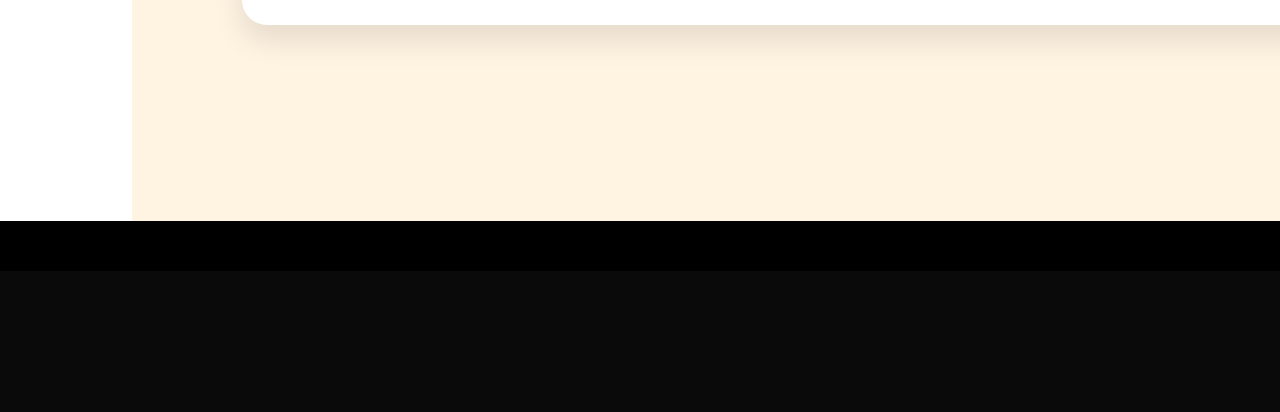
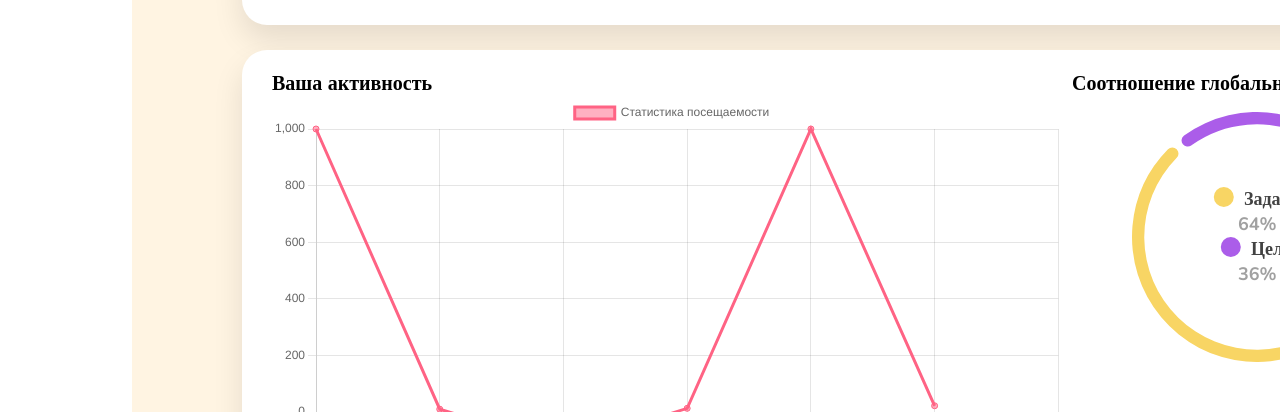
Before and after one commit to VanCode111/front-react, a React (Create React App) app: page /account in a window 1280 px wide. Shown: the part 529-941 px from the top of the page. Before the commit the page ends 800 px from the top, so only its background shows below. Built offline with nearby package versions, Linux system fonts and the light colour scheme.

Commit message:
add chart to account page

```diff
--- a/package.json
+++ b/package.json
@@ -6,6 +6,7 @@
         "@testing-library/jest-dom": "^5.16.5",
         "@testing-library/react": "^13.4.0",
         "@testing-library/user-event": "^13.5.0",
+        "chart.js": "^3.9.1",
         "classnames": "^2.3.2",
         "prop-types": "^15.8.1",
         "react": "^18.2.0",
--- /dev/null
+++ b/src/components/AccountChart/AccountChart.jsx
@@ -0,0 +1,47 @@
+import React from 'react';
+import {
+    Chart as ChartJS,
+    CategoryScale,
+    LinearScale,
+    PointElement,
+    LineElement,
+    Title,
+    Tooltip,
+    Legend,
+} from 'chart.js';
+import { Line } from 'react-chartjs-2';
+
+ChartJS.register(
+    CategoryScale,
+    LinearScale,
+    PointElement,
+    LineElement,
+    Title,
+    Tooltip,
+    Legend,
+);
+
+export const options = {
+    responsive: true,
+    plugins: {
+        legend: {
+            position: 'top',
+        },
+    },
+};
+
+const labels = ['January', 'February', 'March', 'April', 'May', 'June', 'July'];
+
+export const data = {
+    labels,
+    datasets: [
+        {
+            label: 'Статистика посещаемости',
+            data: [1000, 10, -123, 13, 1000, 22],
+            borderColor: 'rgb(255, 99, 132)',
+            backgroundColor: 'rgba(255, 99, 132, 0.5)',
+        },
+    ],
+};
+
+export const AccountChart = () => <Line options={options} data={data} />;
--- a/src/components/CalendarDark/Calendar.jsx
+++ b/src/components/CalendarDark/Calendar.jsx
@@ -1,4 +1,5 @@
 /* eslint-disable jsx-a11y/control-has-associated-label */
+import React from 'react';
 import classes from './Calendar.module.css';
 import abitities from './abilities.png';
 import people from './people.png';
--- a/src/components/CircleChart/CircleChart.jsx
+++ b/src/components/CircleChart/CircleChart.jsx
@@ -4,6 +4,7 @@ import {
     Chart as ChartJS, ArcElement, Tooltip, Legend,
 } from 'chart.js';
 import { Doughnut } from 'react-chartjs-2';
+import PropTypes from 'prop-types';
 
 ChartJS.register(ArcElement, Tooltip, Legend);
 
@@ -18,9 +19,11 @@ const options = {
     },
 };
 
-const CircleChart = ({ data, colors }) => {
+export const CircleChart = ({
+    data, colors, labels,
+}) => {
     const dataSet = {
-        labels: ['Red', 'Blue'],
+        labels,
         datasets: [
             {
                 label: '# of Votes',
@@ -40,4 +43,8 @@ const CircleChart = ({ data, colors }) => {
     return <Doughnut data={dataSet} options={options} />;
 };
 
-export default CircleChart;
+CircleChart.propTypes = {
+    data: PropTypes.arrayOf(PropTypes.number.isRequired).isRequired,
+    colors: PropTypes.arrayOf(PropTypes.string.isRequired).isRequired,
+    labels: PropTypes.arrayOf(PropTypes.string.isRequired).isRequired,
+};
--- a/src/containers/Card/Card.module.css
+++ b/src/containers/Card/Card.module.css
@@ -4,5 +4,4 @@
     box-shadow: 0px 15px 30px rgba(0, 0, 0, 0.1);
     border-radius: 25px;
     height: fit-content;
-    min-width: 380px;
 }
--- /dev/null
+++ b/src/containers/Page/Page.jsx
@@ -0,0 +1,22 @@
+import React from 'react';
+import PropTypes from 'prop-types';
+
+import classes from './Page.module.css';
+
+export const Page = ({ children }) => (
+    <div className={classes.wrapper}>
+        <header className={classes.header}>
+            header here
+        </header>
+        <main>
+            {children}
+        </main>
+        <footer className={classes.footer}>
+            Footer here
+        </footer>
+    </div>
+);
+
+Page.propTypes = {
+    children: PropTypes.element,
+};
--- /dev/null
+++ b/src/containers/Page/Page.module.css
@@ -0,0 +1,13 @@
+.wrapper {
+    display: grid;
+    grid-template-columns: 1fr;
+    grid-template-rows: auto 1fr auto;
+}
+
+.header {
+    height: 50px;
+}
+
+.footer {
+    height: 50px;
+}
--- a/src/containers/index.js
+++ b/src/containers/index.js
@@ -1,2 +1,3 @@
 export * from './Card/Card';
 export * from './MainCard/MainCard';
+export * from './Page/Page';
--- a/src/pages/about/index.jsx
+++ b/src/pages/about/index.jsx
@@ -1,37 +1,50 @@
 import React from 'react';
 import classes from './about.module.css';
 import { Form } from '../../components/Form/Form';
+import { Page } from '../../containers';
 import Button from '../../components/atomic/Button/Button';
 
-import { ReactComponent as LockIcon } from '../../static/images/lock.svg';
+import { ReactComponent as PersonIcon } from '../../static/images/person.svg';
 
 export const About = () => {
-    const onSubmit = () => {
-        // console.log(125);
+    const onSubmit = (data) => {
+        console.log(data);
     };
 
     return (
+        <Page>
             <div className={classes.login}>
                 <h5 className={classes.title}>О себе</h5>
                 <Form onSubmit={onSubmit} className={classes.form}>
-                <Form.Input
+                    <Form.Option
                         variant={'secondary'}
                         label={(
                             <span className={classes.label}>
-                            <LockIcon />
+                                <PersonIcon />
                                 {' '}
                                 Чем вы занимаетесь?
                             </span>
                         )}
-                    name={'aboutFirst'}
+                        name={'doing'}
+                        placeholder={'Учусь'}
+                        type="password"
                         className={classes.input}
-                    placeholder={'Учусь'}
+                        data={[
+                            {
+                                value: 'study',
+                                content: 'Учусь',
+                            },
+                            {
+                                value: 'work',
+                                content: 'Работаю',
+                            },
+                        ]}
                     />
                     <Form.Option
                         variant={'secondary'}
                         label={(
                             <span className={classes.label}>
-                            <LockIcon />
+                                <PersonIcon />
                                 {' '}
                                 Кем вы являетесь?
                             </span>
@@ -51,8 +64,9 @@ export const About = () => {
                             },
                         ]}
                     />
-                <Button type="submit">Войти</Button>
+                    <Button type="submit">Добавить информацию</Button>
                 </Form>
             </div>
+        </Page>
     );
 };
--- /dev/null
+++ b/src/pages/account/account.module.css
@@ -0,0 +1,64 @@
+.circleContainer {
+    width: 250px;
+    height: 250px;
+    position: relative;
+}
+
+.circleData {
+    display: flex;
+    position: absolute;
+    top: 50%;
+    left: 50%;
+    transform: translate(-50%, -50%);
+    flex-direction: column;
+    align-items: center;
+}
+
+.circleDataItem {
+    font-family: 'Nunito';
+    font-style: normal;
+    font-weight: 700;
+    font-size: 18px;
+    line-height: 25px;
+    color: #424242;
+    gap: 10px;
+    display: flex;
+}
+
+.circle {
+    width: 20px;
+    height: 20px;
+    border-radius: 50%;
+}
+
+.circleWrapper {
+    display: flex;
+    flex-direction: column;
+    align-items: center;
+    gap: 15px;
+}
+
+.graphicContainer {
+    display: flex;
+    margin-top: 25px;
+}
+
+.graphic {
+    /* max-width: 800px; */
+    /* max-height: 100%; */
+    width: 800px;
+    display: flex;
+    flex-direction: column;
+}
+
+.title {
+    font-family: 'Nunito';
+    font-style: normal;
+    font-weight: 700;
+    font-size: 20px;
+    line-height: 27px;
+}
+
+.graphic canvas {
+    flex: 1;
+}
--- a/src/pages/account/index.jsx
+++ b/src/pages/account/index.jsx
@@ -1,10 +1,43 @@
 import React from 'react';
 
 import { AdminPage } from '../../containers/AdminPage/AdminPage';
+import { Card } from '../../containers';
+import { CircleChart } from '../../components/CircleChart/CircleChart';
+import { AccountChart } from '../../components/AccountChart/AccountChart';
 import { AccountForm } from '../../components/AccountForm/AccountForm';
+
+import classes from './account.module.css';
 
 export const Account = () => (
     <AdminPage title={'Личный кабинет'}>
         <AccountForm />
+        <Card classNames={[classes.graphicContainer]}>
+            <div className={classes.graphic}>
+                <h2 className={classes.title}>Ваша активность</h2>
+                <AccountChart />
+            </div>
+            <div className={classes.circleWrapper}>
+                <h2 className={classes.title}>Соотношение глобальных целей и задач:</h2>
+                <div className={classes.circleContainer}>
+                    <div className={classes.circleData}>
+                        <div className={classes.circleDataItem}>
+                            <div className={classes.circle} style={{ backgroundColor: '#F8D564' }} />
+                            Задачи
+                        </div>
+                        <div className={classes.circleDataItem} style={{ color: 'rgba(66, 66, 66, 0.5)' }}>
+                            64%
+                        </div>
+                        <div className={classes.circleDataItem}>
+                            <div className={classes.circle} style={{ backgroundColor: '#AB5DE9' }} />
+                            Цели
+                        </div>
+                        <div className={classes.circleDataItem} style={{ color: 'rgba(66, 66, 66, 0.5)' }}>
+                            36%
+                        </div>
+                    </div>
+                    <CircleChart data={[36, 64]} colors={['#AB5DE9', '#F8D564']} labels={['Телефон', 'Компьютер']} />
+                </div>
+            </div>
+        </Card>
     </AdminPage>
 );
```
Also changed, not shown: src/static/images/person.svg (added), 1 other file (tests, documents, lock files or other folders). Lines whose indentation alone changed are shown as unchanged.
